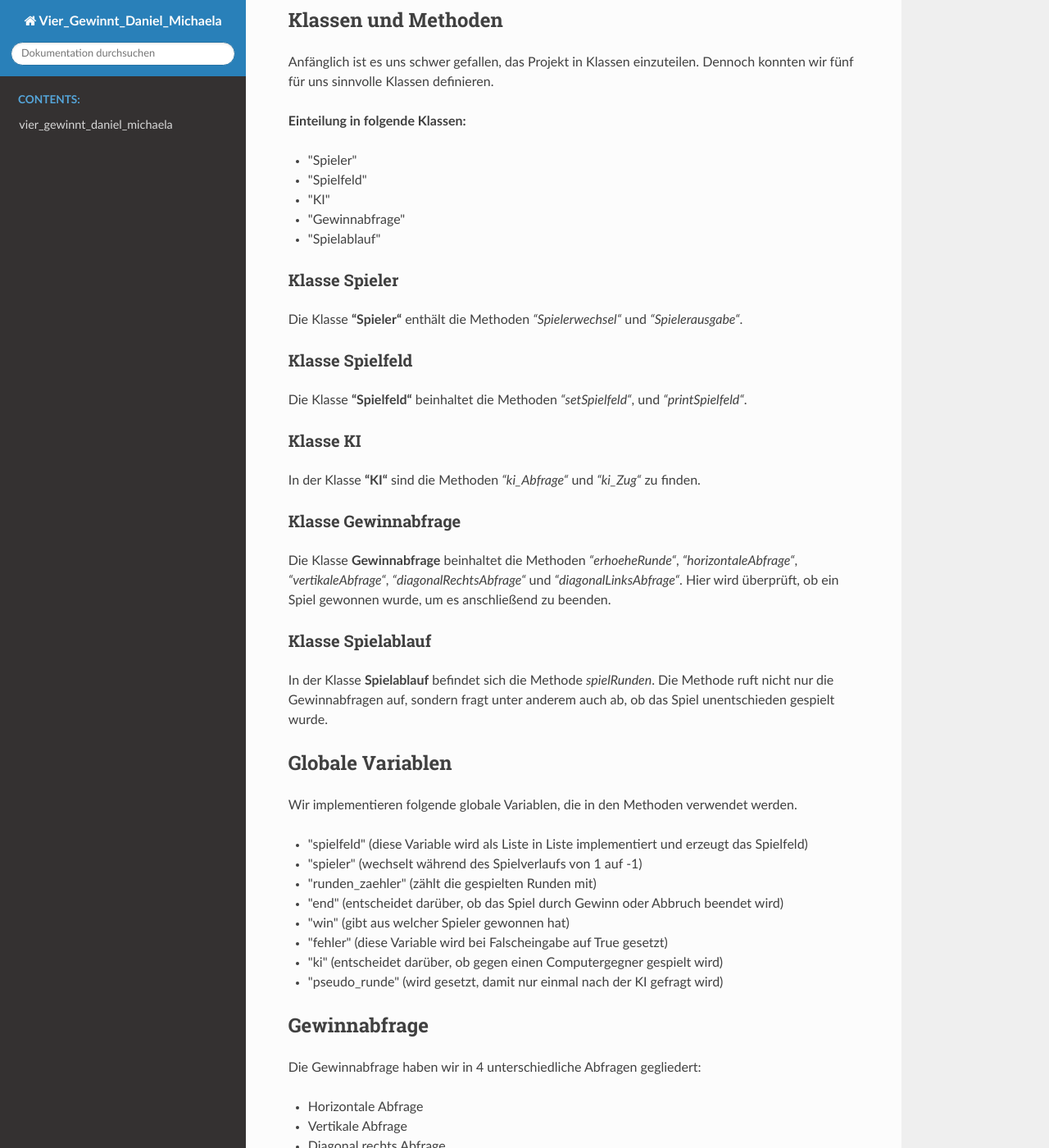
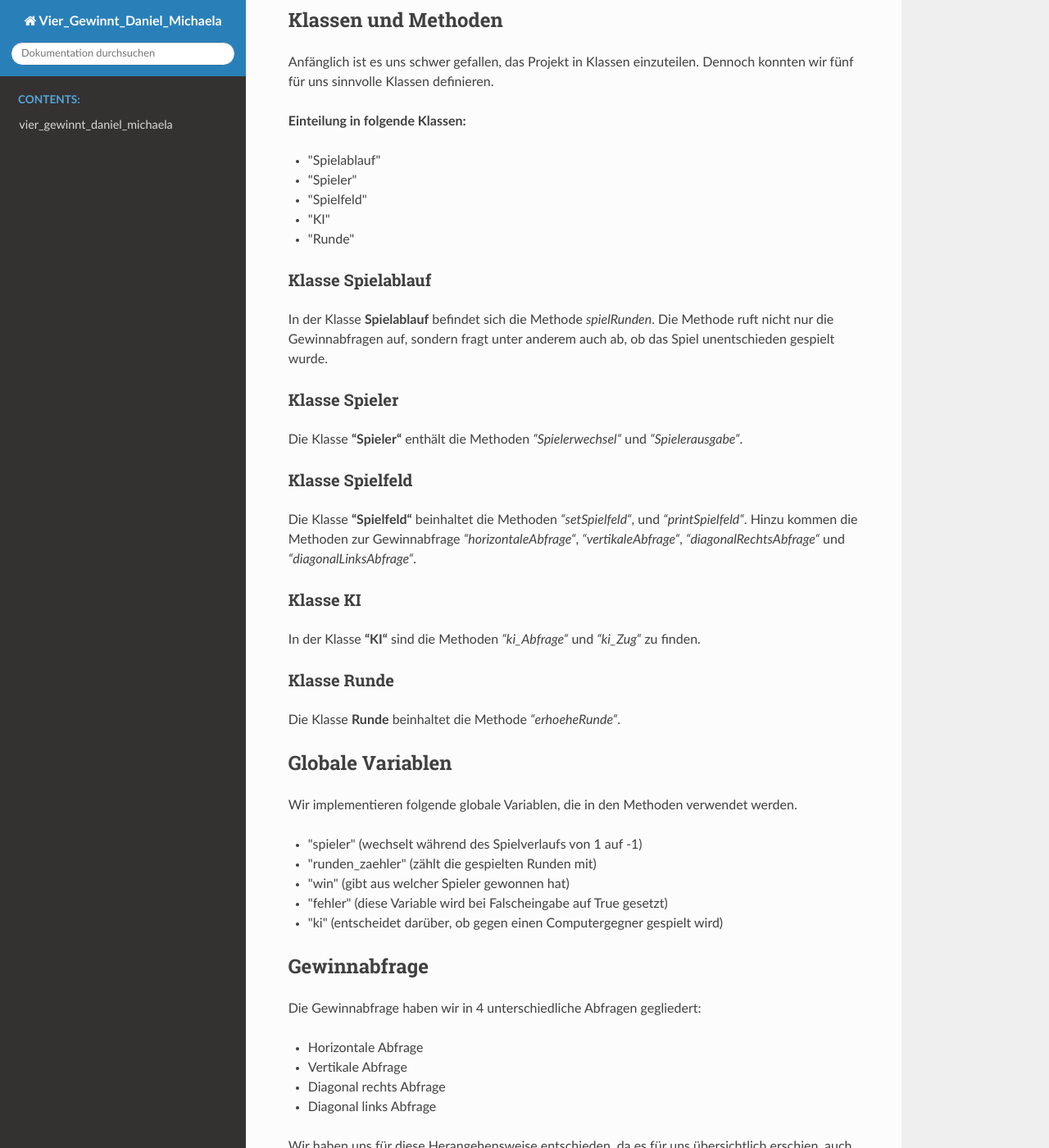
Before and after one commit to Dansta2106/Vier_Gewinnt_Daniel_Michaela, a Sphinx documentation site: the page built from docs/source/design.md, in a window 1280 px wide and 1400 px high, scrolled down 296 px. Shown: the whole window at 82% size. Built offline with Sphinx 7.4.7 and the Read the Docs theme 2.0.0, drawn with Linux system fonts in a browser that asks for light colours.

Commit message:
Zusätzliche Sphinx Inhalte modifiziert und minimale Änderungen im Code durchgeführt

```diff
--- a/docs/source/design.md
+++ b/docs/source/design.md
@@ -14,12 +14,18 @@ definieren.
 
 <b>Einteilung in folgende Klassen:</b>
 <ul>
+<li>"Spielablauf"</li>
 <li>"Spieler"</li>
 <li>"Spielfeld"</li>
 <li>"KI"</li>
-<li>"Gewinnabfrage"</li>
-<li>"Spielablauf"</li>
+<li>"Runde"</li>
 </ul>
+
+### Klasse Spielablauf
+In der Klasse <b>Spielablauf</b> befindet sich die Methode
+<i>spielRunden</i>. Die Methode ruft nicht nur die Gewinnabfragen auf,
+sondern fragt unter anderem auch ab, ob das Spiel unentschieden gespielt
+wurde.
 
 ### Klasse Spieler
 Die Klasse <b>"Spieler"</b> enthält die Methoden <i>"Spielerwechsel"</i>
@@ -27,39 +33,26 @@ und <i>"Spielerausgabe"</i>.
 
 ### Klasse Spielfeld
 Die Klasse <b>"Spielfeld"</b> beinhaltet die Methoden <i>"setSpielfeld"</i>,
-und <i>"printSpielfeld"</i>.
+und <i>"printSpielfeld"</i>. Hinzu kommen die Methoden zur Gewinnabfrage
+<i>"horizontaleAbfrage"</i>, <i>"vertikaleAbfrage"</i>,
+<i>"diagonalRechtsAbfrage"</i> und <i>"diagonalLinksAbfrage"</i>.
 
 ### Klasse KI
 In der Klasse <b>"KI"</b> sind die Methoden <i>"ki_Abfrage"</i> und
 <i>"ki_Zug"</i> zu finden.
 
-### Klasse Gewinnabfrage
-Die Klasse <b>Gewinnabfrage</b> beinhaltet die Methoden <i>"erhoeheRunde"</i>,
-<i>"horizontaleAbfrage"</i>, <i>"vertikaleAbfrage"</i>,
-<i>"diagonalRechtsAbfrage"</i> und <i>"diagonalLinksAbfrage"</i>.
-Hier wird überprüft, ob ein Spiel gewonnen wurde, um es anschließend
-zu beenden.</p>
-
-### Klasse Spielablauf
-In der Klasse <b>Spielablauf</b> befindet sich die Methode
-<i>spielRunden</i>. Die Methode ruft nicht nur die Gewinnabfragen auf,
-sondern fragt unter anderem auch ab, ob das Spiel unentschieden gespielt
-wurde.
+### Klasse Runde
+Die Klasse <b>Runde</b> beinhaltet die Methode <i>"erhoeheRunde"</i>.</p>
 
 ## Globale Variablen
 Wir implementieren folgende globale Variablen, die in den Methoden
 verwendet werden.
 <ul>
-<li>"spielfeld" (diese Variable wird als Liste in Liste implementiert
-und erzeugt das Spielfeld)</li>
 <li>"spieler" (wechselt während des Spielverlaufs von 1 auf -1)</li>
 <li>"runden_zaehler" (zählt die gespielten Runden mit)</li>
-<li>"end" (entscheidet darüber, ob das Spiel durch Gewinn oder Abbruch
-beendet wird)</li>
 <li>"win" (gibt aus welcher Spieler gewonnen hat)</li>
 <li>"fehler" (diese Variable wird bei Falscheingabe auf True gesetzt)</li>
 <li>"ki" (entscheidet darüber, ob gegen einen Computergegner gespielt wird)</li>
-<li>"pseudo_runde" (wird gesetzt, damit nur einmal nach der KI gefragt wird)</li>
 </ul>
 
 ## Gewinnabfrage
```
Also changed, not shown: 1 other file.
